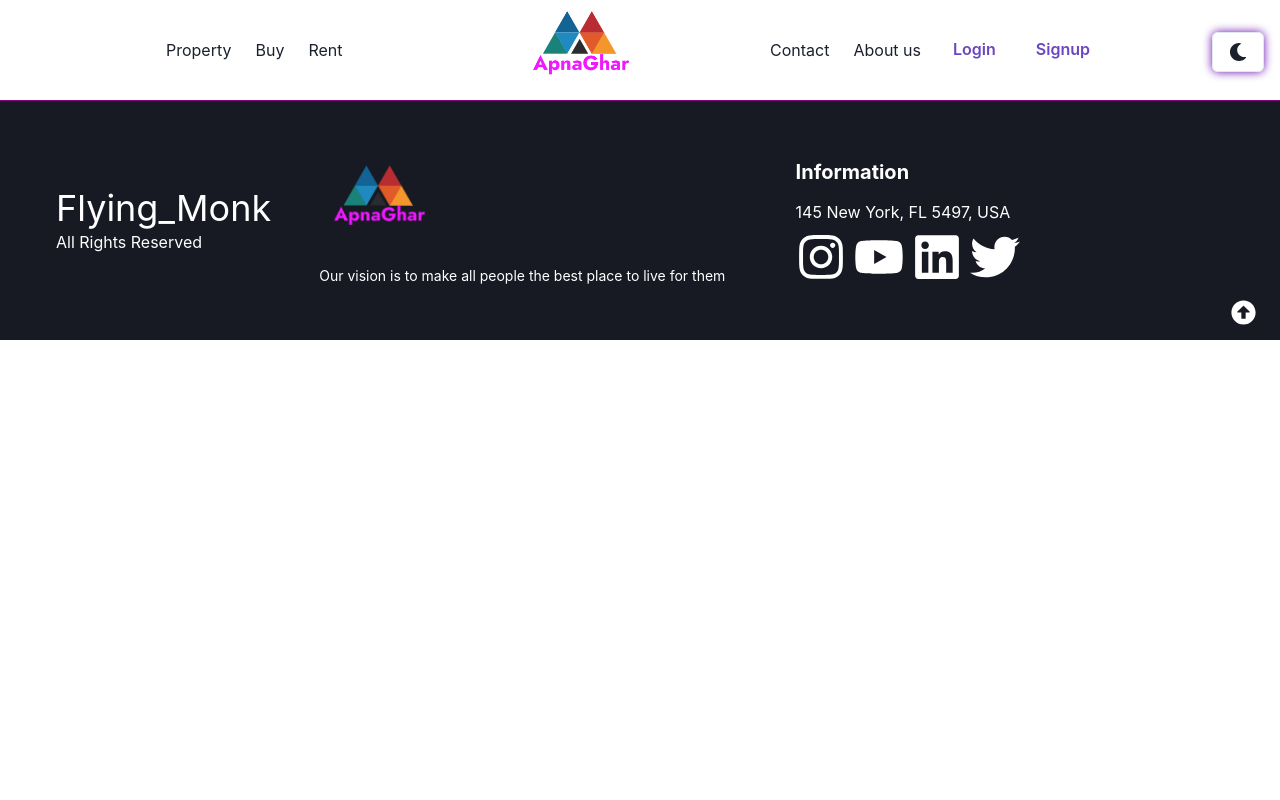
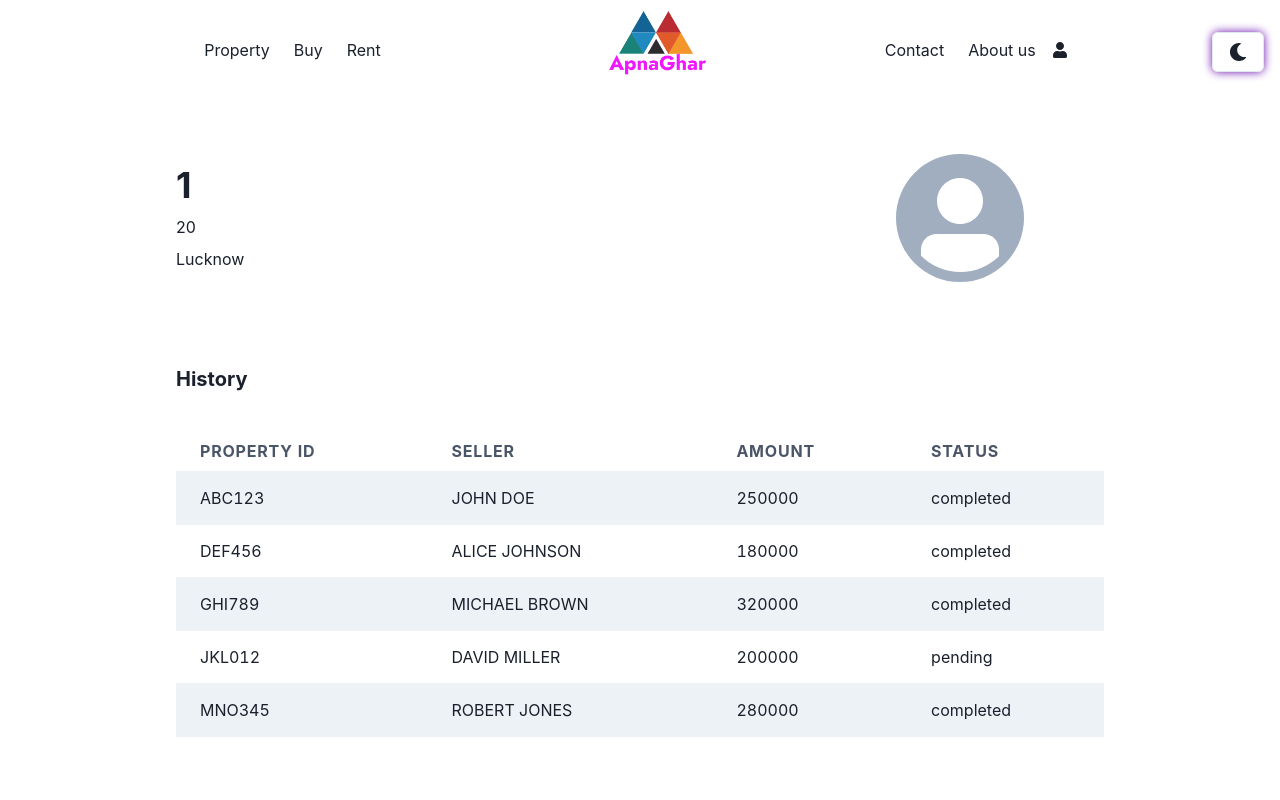
Before and after one commit to Flyingmonk01/ApnaGhar, a React (Vite) app: page /profile/1 in a window 1280 px wide. Shown: the top 800 px of the page. Built offline with nearby package versions, Linux system fonts and the light colour scheme.

Commit message:
Add profile pages

```diff
--- a/src/App.jsx
+++ b/src/App.jsx
@@ -10,6 +10,7 @@ import Payment from './components/Payment/Payment';
 import Rent from './components/Rent/Rent';
 import Buy from './components/Buy/Buy';
 import Footer from './components/Footer/Footer';
+import Users from './components/Profile/Profile';
 
 
 function App() {
@@ -27,7 +28,7 @@ function App() {
           <Route path='/Payment' element={<Payment/>}/>
           <Route path='/rent' element={<Rent />} />
           <Route path='/buy' element={<Buy />} />
-          {/* <Route path='/profile' element={<Users />} /> */}
+          <Route path='/profile/:id' element={<Users />} />
         </Routes>
         <Footer/>
       </Router >
--- a/src/components/Home/Home.jsx
+++ b/src/components/Home/Home.jsx
@@ -22,9 +22,6 @@ const Home = () => {
 
 
     return (
-
-        // <Container maxW={'100vw'} minH={'420vh'}>
-
             <Box w={'100%'} minH={'100vh'} >
                 <Input outline={'none'} color={'#000'} focusBorderColor='transparent' bgColor={'white'} textColor={'#000'} type="text" placeholder='Search your city...' pos={'absolute'} zIndex={500} w={'50vw'} mt={['2', '4']} ml={'25vw'} />
                 <Button pos={'absolute'} zIndex={500} mt={['2', '4']} ml={'70vw'} children={'Search'} colorScheme='purple' />
--- a/src/components/Navbar/Navbar.jsx
+++ b/src/components/Navbar/Navbar.jsx
@@ -26,7 +26,7 @@ const Navbar = () => {
 
     const handleToggle = () => setIsOpen(!isOpen);
 
-    const isAuthenticated = false;
+    const isAuthenticated = true;
 
     useEffect(() => {
         // Update the width when the window is resized
--- a/src/components/Profile/Profile.jsx
+++ b/src/components/Profile/Profile.jsx
@@ -1,12 +1,103 @@
-import { Container, Heading } from "@chakra-ui/react"
+import { Table, Thead, Tbody, Tr, Th, Td, Avatar, Container, HStack, Heading, Text, VStack } from "@chakra-ui/react"
+import { useParams } from "react-router-dom";
 
 
 const Users = () => {
 
+    const user_name = useParams().id;
+    // console.log(user_name);
+    const user = {
+        name: 'Sameer rai',
+        age: '20',
+        place: 'Lucknow'
+    }
+
+    const transactions = [
+        {
+            id: '1',
+            propertyId: 'abc123',
+            seller: 'John Doe',
+            buyer: 'Jane Smith',
+            amount: 250000,
+            date: '2024-02-10',
+            status: 'completed'
+        },
+        {
+            id: '2',
+            propertyId: 'def456',
+            seller: 'Alice Johnson',
+            buyer: 'Bob Williams',
+            amount: 180000,
+            date: '2024-02-09',
+            status: 'completed'
+        },
+        {
+            id: '3',
+            propertyId: 'ghi789',
+            seller: 'Michael Brown',
+            buyer: 'Emily Davis',
+            amount: 320000,
+            date: '2024-02-08',
+            status: 'completed'
+        },
+        {
+            id: '4',
+            propertyId: 'jkl012',
+            seller: 'David Miller',
+            buyer: 'Sarah Wilson',
+            amount: 200000,
+            date: '2024-02-07',
+            status: 'pending'
+        },
+        {
+            id: '5',
+            propertyId: 'mno345',
+            seller: 'Robert Jones',
+            buyer: 'Lisa Garcia',
+            amount: 280000,
+            date: '2024-02-06',
+            status: 'completed'
+        }
+    ];
+
 
     return (
-        <Container border={'1px solid red'} minH={'100vh'} my={['4', '8']}>
-            <Heading>Name: </Heading>
+        <Container minW={'80vw'} minH={'100vh'} my={['4', '8']}>
+            <HStack>
+                <VStack w={'60%'} m={'8'} align={'flex-start'}>
+                    <Heading >{user_name}</Heading>
+                    <Text>{user.age}</Text>
+                    <Text>{user.place}</Text>
+                </VStack>
+               <VStack w={'30%'}>
+               <Avatar size={['lg', '2xl']} />
+               </VStack>
+            </HStack>
+            <VStack align={'flex-start'} m={['0', '8']}>
+                <Heading my={'8'} fontSize={'xl'} textAlign={'center'}>
+                    History
+                </Heading>
+                <Table variant="striped" size={['xsm', "md"]}>
+                    <Thead>
+                        <Tr>
+                            <Th fontSize={['x-small', 'md']}>Property ID</Th>
+                            <Th fontSize={['x-small', 'md']}>Seller</Th>
+                            <Th fontSize={['x-small', 'md']}>Amount</Th>
+                            <Th fontSize={['x-small', 'md']}>Status</Th>
+                        </Tr>
+                    </Thead>
+                    <Tbody>
+                        {transactions.length > 0 && transactions.map((tran) => (
+                            <Tr  key={tran.id}>
+                                <Td fontSize={['x-small', 'md']}>{tran.propertyId.toUpperCase()}</Td>
+                                <Td fontSize={['x-small', 'md']}>{tran.seller.toUpperCase()}</Td>
+                                <Td fontSize={['x-small', 'md']}>{tran.amount}</Td>
+                                <Td fontSize={['x-small', 'md']}>{tran.status}</Td>
+                            </Tr>
+                        ))}
+                    </Tbody>
+                </Table>
+            </VStack>
         </Container>
     )
 }
```
